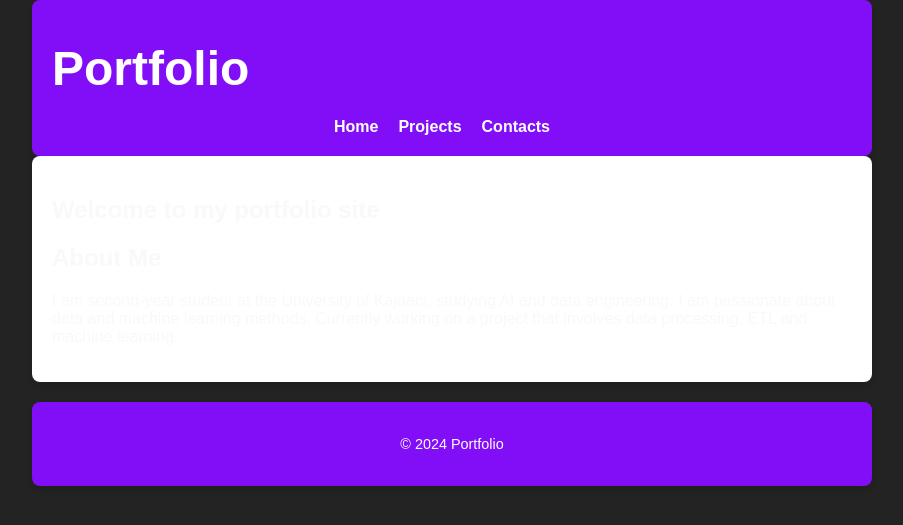
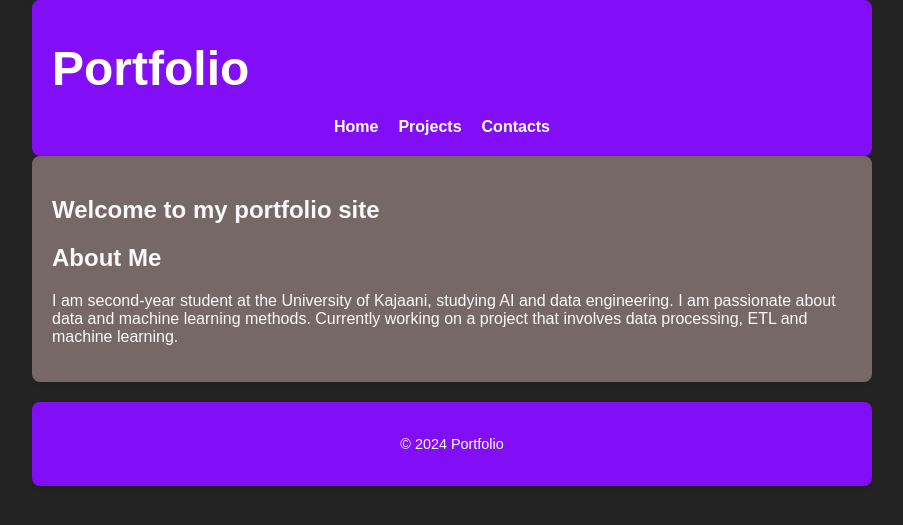
Before and after one commit to Carmantis/github-pages, a Jekyll site: the page built from index.md, in a window 1280 px wide. Shown: the top 525 px of the page, without its empty margins (188-1091 px from the left). Built offline with Jekyll 4.4.1, drawn with Linux system fonts in a browser that asks for light colours.

Commit message:
CSS gonf

```diff
--- a/assets/css/custom.css
+++ b/assets/css/custom.css
@@ -5,7 +5,7 @@ main {
     max-width: 800px; /* Määritä sisältöalueen leveys */
     margin: 0 auto; /* Keskittää sisällön */
     padding: 20px; /* Lisää vähän tilaa reunoille */
-    background-color: #ffffff; /* Valkoinen tausta sisällölle */
+    background-color: #776868; /* Valkoinen tausta sisällölle */
     box-shadow: 0 4px 6px rgba(0, 0, 0, 0.1); /* Hieno varjo */
     border-radius: 8px; /* Pyöristetyt kulmat */
 }
```
